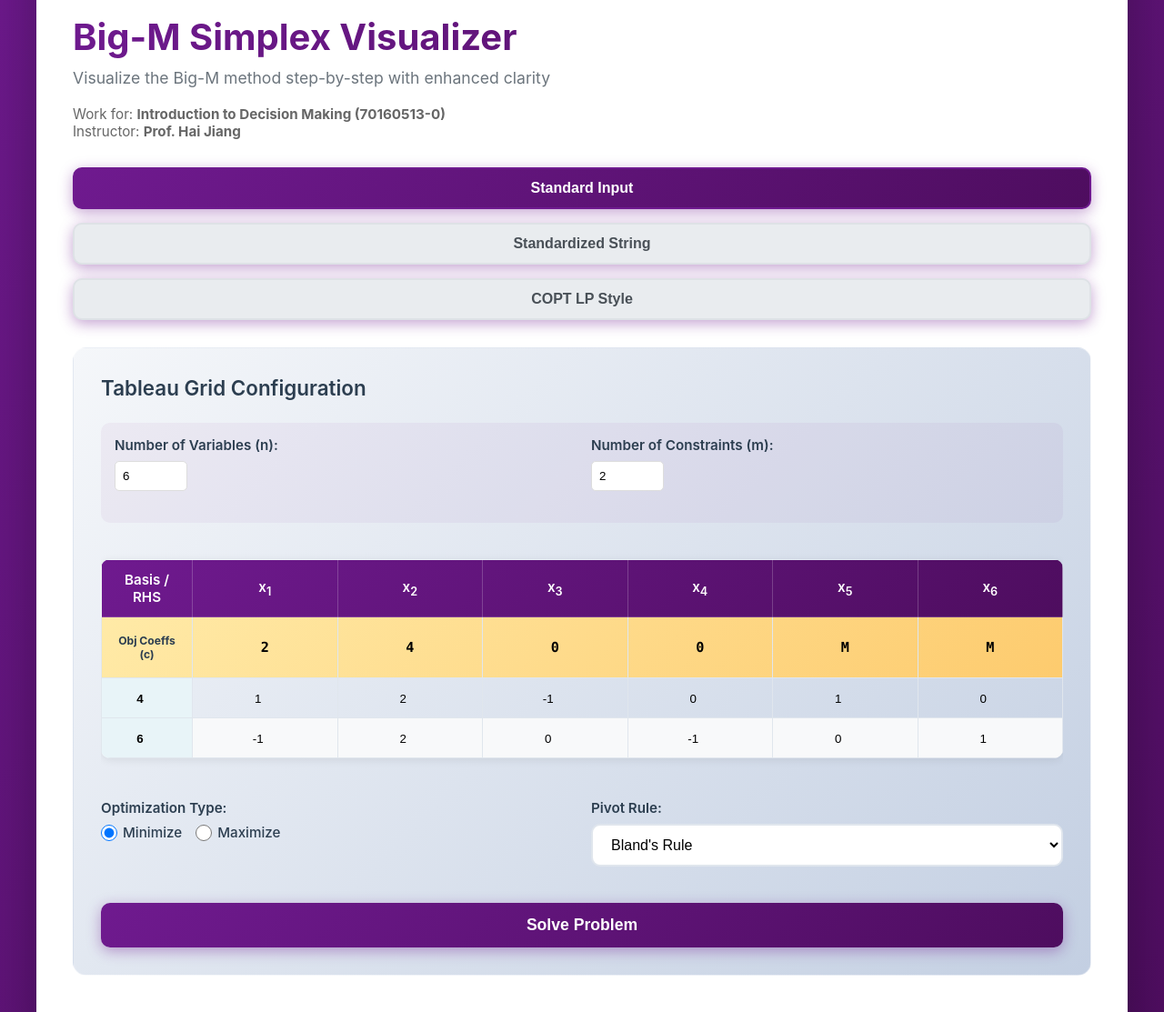
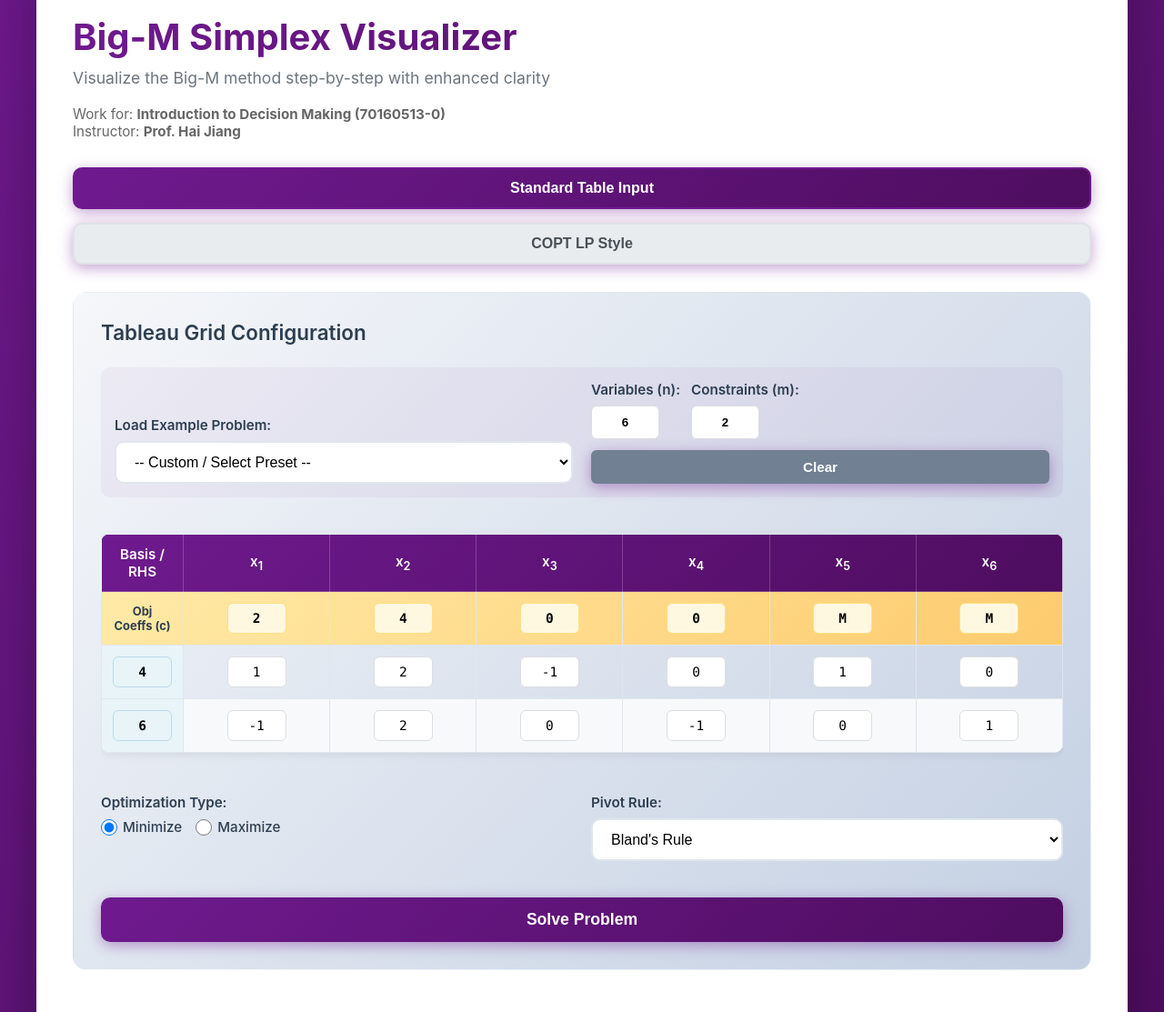
Before and after one commit to KorawutMing/DecisionMakingSimplex, a Flask app: page / in a window 1280 px wide. Shown: the part 219-1332 px from the top of the page at 91% size. Run offline with Flask 3, Linux system fonts and the light colour scheme.

Commit message:
Enhance UX with 2-mode workflow, typing-friendly table, and Big-M robustness

```diff
--- a/backend/app.py
+++ b/backend/app.py
@@ -19,8 +19,21 @@ def solve():
     # 1. Pre-processing
     c_T_raw = [str(c).strip().replace(" ", "") for c in data['c_T']]
 
-    c_TR = [0.0 if 'M' in c else float(c) for c in c_T_raw]
-    c_TM = [1.0 if c == 'M' else (-1.0 if c == '-M' else 0.0) for c in c_T_raw]
+    c_TR = []
+    c_TM = []
+    for c in c_T_raw:
+        if 'M' in c:
+            c_TR.append(0.0)
+            m_str = c.replace('M', '').replace('+', '')
+            if m_str == '':
+                c_TM.append(1.0)
+            elif m_str == '-':
+                c_TM.append(-1.0)
+            else:
+                c_TM.append(float(m_str))
+        else:
+            c_TR.append(float(c))
+            c_TM.append(0.0)
 
     A = np.array(data['A'], dtype=float)
     b_T = np.array(data['b_T'], dtype=float)
--- a/backend/solver/tableau.py
+++ b/backend/solver/tableau.py
@@ -98,7 +98,7 @@ class SimplexTableau:
         # Check for degeneracy: if multiple rows have the same minimum ratio
         # or if the minimum ratio is 0.
         if min_ratio < 1e-9:
-            print(f"⚠️ Degenerate step detected (Ratio = 0 at pivot column {pivot_col})")
+            print(f"[Warning] Degenerate step detected (Ratio = 0 at pivot column {pivot_col})")
 
         pivot_row = np.argmin(ratios)
 
--- a/static/css/styles.css
+++ b/static/css/styles.css
@@ -142,6 +142,54 @@ input[type="radio"] {
     cursor: pointer;
     width: 18px;
     height: 18px;
+}
+
+/* Cell inputs in Tableau Grid */
+.cell-input {
+    width: 65px !important;
+    padding: 8px 4px !important;
+    text-align: center !important;
+    border: 1.5px solid #dcdde1 !important;
+    border-radius: 6px !important;
+    background: #ffffff !important;
+    font-size: 0.95em !important;
+    font-family: 'Consolas', 'Monaco', monospace !important;
+    font-weight: 500 !important;
+    transition: all 0.15s ease !important;
+    display: inline-block !important;
+}
+
+.cell-input:focus {
+    border-color: #6f1a8f !important;
+    background: #fdf6ff !important;
+    box-shadow: 0 0 0 3px rgba(111, 26, 143, 0.2) !important;
+    outline: none !important;
+}
+
+.cell-input.grid-b {
+    background: #e8f4f8 !important;
+    font-weight: bold !important;
+    border-color: #bcdbe8 !important;
+}
+
+.cell-input.grid-c {
+    background: #fff8e1 !important;
+    font-weight: bold !important;
+    border-color: #ffe082 !important;
+}
+
+/* Hide spin buttons everywhere */
+input::-webkit-outer-spin-button,
+input::-webkit-inner-spin-button {
+    -webkit-appearance: none;
+    margin: 0;
+}
+input[type=number] {
+    -moz-appearance: textfield;
+}
+
+.btn-clear:hover {
+    background: #5a6268 !important;
 }
 
 select {
--- a/static/js/api.js
+++ b/static/js/api.js
@@ -2,7 +2,9 @@
  * API Module - Handles all backend communication
  */
 
-const API_BASE_URL = 'http://127.0.0.1:5000';
+const API_BASE_URL = (typeof window !== 'undefined' && window.location.origin.startsWith('http'))
+    ? window.location.origin
+    : 'http://127.0.0.1:5000';
 
 export const api = {
     /**
@@ -17,14 +19,10 @@ export const api = {
             body: JSON.stringify(payload)
         });
 
-        if (!response.ok) {
-            throw new Error(`HTTP error! status: ${response.status}`);
-        }
+        const data = await response.json().catch(() => ({}));
 
-        const data = await response.json();
-
-        if (data.error) {
-            throw new Error(data.error);
+        if (!response.ok || data.error) {
+            throw new Error(data.error || `HTTP error! status: ${response.status}`);
         }
 
         return data;
--- a/static/js/gridGenerator.js
+++ b/static/js/gridGenerator.js
@@ -1,6 +1,23 @@
 /**
  * Grid Generator Module - Handles tableau input grid generation
  */
+
+function parseNumOrFraction(val) {
+    if (val === null || val === undefined) return 0;
+    const s = String(val).trim();
+    if (!s) return 0;
+    if (s.includes('/')) {
+        const parts = s.split('/');
+        if (parts.length === 2) {
+            const num = parseFloat(parts[0]);
+            const den = parseFloat(parts[1]);
+            if (!isNaN(num) && !isNaN(den) && den !== 0) {
+                return num / den;
+            }
+        }
+    }
+    return parseFloat(s) || 0;
+}
 
 export class GridGenerator {
     constructor(containerId) {
@@ -33,6 +50,17 @@ export class GridGenerator {
 
         html += `</table>`;
         this.container.innerHTML = html;
+
+        this._setupCellInteractions();
+    }
+
+    /**
+     * Clear all cell inputs to zeros
+     */
+    clear() {
+        document.querySelectorAll('.grid-a').forEach(input => input.value = '0');
+        document.querySelectorAll('.grid-b').forEach(input => input.value = '0');
+        document.querySelectorAll('.grid-c').forEach(input => input.value = '0');
     }
 
     /**
@@ -44,7 +72,7 @@ export class GridGenerator {
             .map(input => input.value.trim());
 
         const bValues = Array.from(document.querySelectorAll('.grid-b'))
-            .map(input => parseFloat(input.value) || 0);
+            .map(input => parseNumOrFraction(input.value));
 
         const numRows = bValues.length;
         const numCols = cCoeffs.length;
@@ -53,8 +81,8 @@ export class GridGenerator {
         for (let i = 0; i < numRows; i++) {
             const row = [];
             for (let j = 0; j < numCols; j++) {
-                const val = document.querySelector(`.grid-a[data-row="${i}"][data-col="${j}"]`).value;
-                row.push(parseFloat(val) || 0);
+                const cell = document.querySelector(`.grid-a[data-row="${i}"][data-col="${j}"]`);
+                row.push(cell ? parseNumOrFraction(cell.value) : 0);
             }
             A.push(row);
         }
@@ -62,9 +90,61 @@ export class GridGenerator {
         return { c_T: cCoeffs, A, b_T: bValues };
     }
 
+    _setupCellInteractions() {
+        const table = this.container.querySelector('table');
+        if (!table) return;
+
+        // Auto-select text on focus so user can type immediately
+        table.addEventListener('focusin', (e) => {
+            if (e.target.classList && e.target.classList.contains('cell-input')) {
+                e.target.select();
+            }
+        });
+
+        // Arrow keys and Enter navigation
+        table.addEventListener('keydown', (e) => {
+            const target = e.target;
+            if (!target.classList || !target.classList.contains('cell-input')) return;
+
+            const r = parseInt(target.getAttribute('data-row'));
+            const c = parseInt(target.getAttribute('data-col'));
+
+            let nextCell = null;
+            if (e.key === 'ArrowRight') {
+                nextCell = table.querySelector(`.cell-input[data-row="${r}"][data-col="${c + 1}"]`);
+                if (!nextCell && c === -1) {
+                    nextCell = table.querySelector(`.cell-input[data-row="${r}"][data-col="0"]`);
+                }
+            } else if (e.key === 'ArrowLeft') {
+                if (c === 0 && r >= 0) {
+                    nextCell = table.querySelector(`.cell-input[data-row="${r}"][data-col="-1"]`);
+                } else {
+                    nextCell = table.querySelector(`.cell-input[data-row="${r}"][data-col="${c - 1}"]`);
+                }
+            } else if (e.key === 'ArrowDown' || e.key === 'Enter') {
+                nextCell = table.querySelector(`.cell-input[data-row="${r + 1}"][data-col="${c}"]`);
+                if (!nextCell && r === -1) {
+                    nextCell = table.querySelector(`.cell-input[data-row="0"][data-col="${c}"]`);
+                }
+            } else if (e.key === 'ArrowUp') {
+                if (r === 0) {
+                    nextCell = table.querySelector(`.cell-input[data-row="-1"][data-col="${c}"]`);
+                } else {
+                    nextCell = table.querySelector(`.cell-input[data-row="${r - 1}"][data-col="${c}"]`);
+                }
+            }
+
+            if (nextCell) {
+                e.preventDefault();
+                nextCell.focus();
+                nextCell.select();
+            }
+        });
+    }
+
     _generateHeaderRow(numVars) {
         let html = `<tr class="header-row">
-            <td style="width: 100px;">Basis / RHS</td>`;
+            <td style="width: 90px;">Basis / RHS</td>`;
 
         for (let j = 1; j <= numVars; j++) {
             html += `<td>x<sub>${j}</sub></td>`;
@@ -76,13 +156,12 @@ export class GridGenerator {
 
     _generateObjectiveRow(numVars, cValues) {
         let html = `<tr class="obj-row">
-            <td style="font-size: 0.8em;">Obj Coeffs (c)</td>`;
+            <td style="font-size: 0.85em; font-weight: bold;">Obj Coeffs (c)</td>`;
 
         for (let j = 0; j < numVars; j++) {
-            const defaultVal = cValues[j] || (j >= numVars - 2 ? 'M' : '0');
+            const defaultVal = cValues[j] !== undefined ? cValues[j] : (j >= numVars - 2 ? 'M' : '0');
             html += `<td>
-                <input type="text" class="grid-c cell-input" value="${defaultVal}"
-                    style="width: 50px; text-align: center; border:none; background:transparent; font-weight:bold;">
+                <input type="text" class="grid-c cell-input" data-row="-1" data-col="${j}" value="${defaultVal}">
             </td>`;
         }
 
@@ -94,19 +173,17 @@ export class GridGenerator {
         let html = '';
 
         for (let i = 0; i < numConstraints; i++) {
-            const bVal = bValues[i] || (i === 0 ? 4 : 6);
+            const bVal = bValues[i] !== undefined ? bValues[i] : (i === 0 ? 4 : 6);
 
             html += `<tr>
                 <td class="rhs-column">
-                    <input type="number" class="grid-b cell-input" value="${bVal}"
-                        style="width: 60px; text-align: center; border:none; background:transparent; font-weight:bold;">
+                    <input type="text" inputmode="decimal" class="grid-b cell-input" data-row="${i}" data-col="-1" value="${bVal}">
                 </td>`;
 
             for (let j = 0; j < numVars; j++) {
-                const aVal = (aMatrix[i] && aMatrix[i][j]) || 0;
+                const aVal = (aMatrix[i] && aMatrix[i][j] !== undefined) ? aMatrix[i][j] : 0;
                 html += `<td>
-                    <input type="number" class="grid-a cell-input" data-row="${i}" data-col="${j}" value="${aVal}"
-                        style="width: 50px; text-align: center; border:none; background:transparent;">
+                    <input type="text" inputmode="decimal" class="grid-a cell-input" data-row="${i}" data-col="${j}" value="${aVal}">
                 </td>`;
             }
 
--- a/static/js/main.js
+++ b/static/js/main.js
@@ -50,28 +50,183 @@ export class UIController {
 
     switchMode(mode) {
         const standardInput = document.getElementById('standard-input');
-        const stringInput = document.getElementById('tableau-input');
         const coptInput = document.getElementById('copt-input');
         const buttons = document.querySelectorAll('.mode-btn');
 
         buttons.forEach(btn => btn.classList.remove('active'));
 
         standardInput.classList.add('hidden');
-        stringInput.classList.add('hidden');
         coptInput.classList.add('hidden');
 
         if (mode === 'standard') {
             standardInput.classList.remove('hidden');
             buttons[0].classList.add('active');
-        } else if (mode === 'string') {
-            stringInput.classList.remove('hidden');
-            buttons[1].classList.add('active');
         } else if (mode === 'copt') {
             coptInput.classList.remove('hidden');
-            buttons[2].classList.add('active');
+            buttons[1].classList.add('active');
         }
 
         this.currentMode = mode;
+    }
+
+    loadStandardExample(key) {
+        const examples = {
+            'default': {
+                numVars: 6, numCons: 2, optType: 'min', rule: 'bland',
+                cValues: ['2', '4', '0', '0', 'M', 'M'],
+                bValues: [4, 6],
+                aMatrix: [[1, 2, -1, 0, 1, 0], [-1, 2, 0, -1, 0, 1]]
+            },
+            'beaver': {
+                numVars: 4, numCons: 2, optType: 'max', rule: 'bland',
+                cValues: ['40', '50', '0', '0'],
+                bValues: [40, 120],
+                aMatrix: [[1, 2, 1, 0], [4, 3, 0, 1]]
+            },
+            'wyndor': {
+                numVars: 5, numCons: 3, optType: 'max', rule: 'bland',
+                cValues: ['3', '5', '0', '0', '0'],
+                bValues: [4, 12, 18],
+                aMatrix: [[1, 0, 1, 0, 0], [0, 2, 0, 1, 0], [3, 2, 0, 0, 1]]
+            },
+            'hw13': {
+                numVars: 7, numCons: 3, optType: 'min', rule: 'bland',
+                cValues: ['-0.75', '20', '-0.5', '6', '0', '0', '0'],
+                bValues: [0, 0, 1],
+                aMatrix: [
+                    [0.25, -8, -1, 9, 1, 0, 0],
+                    [0.5, -12, -0.5, 3, 0, 1, 0],
+                    [0, 0, 1, 0, 0, 0, 1]
+                ]
+            }
+        };
+
+        const ex = examples[key];
+        if (!ex) return;
+
+        document.getElementById('num_vars').value = ex.numVars;
+        document.getElementById('num_cons').value = ex.numCons;
+        document.querySelector(`input[name="opt_type"][value="${ex.optType}"]`).checked = true;
+        document.getElementById('pivot_rule').value = ex.rule;
+
+        this.gridGenerator.generate(ex.numVars, ex.numCons, {
+            cValues: ex.cValues,
+            aMatrix: ex.aMatrix,
+            bValues: ex.bValues
+        });
+    }
+
+    loadCOPTExample(key) {
+        const coptSamples = {
+            'beaver': `Maximize
+ OBJ: 40 x1 + 50 x2 + 0 x3 + 0 x4
+Subject To
+ C1: 1 x1 + 2 x2 + 1 x3 + 0 x4 = 40
+ C2: 4 x1 + 3 x2 + 0 x3 + 1 x4 = 120
+Bounds
+ x1 >= 0
+ x2 >= 0
+ x3 >= 0
+ x4 >= 0
+End`,
+            'wyndor': `Maximize
+ OBJ: 3 x1 + 5 x2 + 0 x3 + 0 x4 + 0 x5
+Subject To
+ C1: 1 x1 + 0 x2 + 1 x3 + 0 x4 + 0 x5 = 4
+ C2: 0 x1 + 2 x2 + 0 x3 + 1 x4 + 0 x5 = 12
+ C3: 3 x1 + 2 x2 + 0 x3 + 0 x4 + 1 x5 = 18
+Bounds
+ x1 >= 0
+ x2 >= 0
+ x3 >= 0
+ x4 >= 0
+ x5 >= 0
+End`,
+            'hw6_1': `Minimize
+ OBJ: 3 x1 + 5 x2 + 0 x3 + 0 x4 + 0 x5 + M x6 + M x7 + M x8
+Subject To
+ C1: 1 x1 + 1 x2 + 0 x3 + 0 x4 + 0 x5 + 1 x6 + 0 x7 + 0 x8 = 10
+ C2: 1 x1 + 0 x2 - 1 x3 + 0 x4 + 0 x5 + 0 x6 + 1 x7 + 0 x8 = 5
+ C3: 0 x1 + 1 x2 + 0 x3 - 1 x4 + 0 x5 + 0 x6 + 0 x7 + 1 x8 = 2
+ C4: -1 x1 + 2 x2 + 0 x3 + 0 x4 + 1 x5 + 0 x6 + 0 x7 + 0 x8 = 2
+Bounds
+ x1 >= 0
+ x2 >= 0
+ x3 >= 0
+ x4 >= 0
+ x5 >= 0
+ x6 >= 0
+ x7 >= 0
+ x8 >= 0
+End`,
+            'hw6_2': `Minimize
+ OBJ: 2 x1 + 3 x2 + 1 x3 + 0 x4 + 0 x5 + 0 x6 + M x7 + M x8
+Subject To
+ C1: 1 x1 + 1 x2 + 2 x3 - 1 x4 + 0 x5 + 0 x6 + 1 x7 + 0 x8 = 4
+ C2: 2 x1 + 1 x2 + 1 x3 + 0 x4 - 1 x5 + 0 x6 + 0 x7 + 1 x8 = 6
+ C3: 1 x1 + 0 x2 + 1 x3 + 0 x4 + 0 x5 + 1 x6 + 0 x7 + 0 x8 = 10
+Bounds
+ x1 >= 0
+ x2 >= 0
+ x3 >= 0
+ x4 >= 0
+ x5 >= 0
+ x6 >= 0
+ x7 >= 0
+ x8 >= 0
+End`,
+            'hw7_1': `Minimize
+ OBJ: -10 x1 - 12 x2 - 12 x3 + 0 x4 + 0 x5 + 0 x6
+Subject To
+ C1: 1 x1 + 2 x2 + 2 x3 + 1 x4 + 0 x5 + 0 x6 = 20
+ C2: 2 x1 + 1 x2 + 2 x3 + 0 x4 + 1 x5 + 0 x6 = 20
+ C3: 2 x1 + 2 x2 + 1 x3 + 0 x4 + 0 x5 + 1 x6 = 20
+Bounds
+ x1 >= 0
+ x2 >= 0
+ x3 >= 0
+ x4 >= 0
+ x5 >= 0
+ x6 >= 0
+End`,
+            'hw8_2': `Maximize
+ OBJ: -5 x1 - 7 x2 + 0 x3 + 0 x4 - M x5 - M x6
+Subject To
+ C1: 1 x1 + 2 x2 + 0 x3 + 0 x4 + 1 x5 + 0 x6 = 1
+ C2: 2 x1 + 0 x2 + 1 x3 + 0 x4 + 0 x5 + 0 x6 = 3
+ C3: 2 x1 + 0 x2 + 0 x3 - 1 x4 + 0 x5 + 1 x6 = 1
+Bounds
+ x1 >= 0
+ x2 >= 0
+ x3 >= 0
+ x4 >= 0
+ x5 >= 0
+ x6 >= 0
+End`,
+            'hw13_1': `Minimize
+ OBJ: -0.75 x1 + 20 x2 - 0.5 x3 + 6 x4 + 0 x5 + 0 x6 + 0 x7
+Subject To
+ C1: 0.25 x1 - 8 x2 - 1 x3 + 9 x4 + 1 x5 + 0 x6 + 0 x7 = 0
+ C2: 0.5 x1 - 12 x2 - 0.5 x3 + 3 x4 + 0 x5 + 1 x6 + 0 x7 = 0
+ C3: 0 x1 + 0 x2 + 1 x3 + 0 x4 + 0 x5 + 0 x6 + 1 x7 = 1
+Bounds
+ x1 >= 0
+ x2 >= 0
+ x3 >= 0
+ x4 >= 0
+ x5 >= 0
+ x6 >= 0
+ x7 >= 0
+End`
+        };
+
+        if (coptSamples[key]) {
+            document.getElementById('copt_string').value = coptSamples[key];
+        }
+    }
+
+    clearGrid() {
+        this.gridGenerator.clear();
     }
 
     async solveFromGrid() {
@@ -102,24 +257,6 @@ export class UIController {
         }
     }
 
-    async solveStandardizedString() {
-        const button = document.querySelector('#tableau-input button');
-        const buttonText = document.getElementById('buttonText2');
-
-        this.setButtonLoading(button, buttonText, true);
-
-        try {
-            const problemString = document.getElementById('problem_string').value;
-            const payload = parsers.parseStandardizedString(problemString);
-
-            await this.solveProblem(payload, payload.c_T);
-        } catch (error) {
-            alert('Error parsing input: ' + error.message);
-        } finally {
-            this.setButtonLoading(button, buttonText, false);
-        }
-    }
-
     async solveCOPTString() {
         const button = document.querySelector('#copt-input button');
         const buttonText = document.getElementById('buttonText3');
@@ -132,7 +269,7 @@ export class UIController {
 
             await this.solveProblem(payload, payload.c_T);
         } catch (error) {
-            alert('Parsing Error: ' + error.message);
+            alert(error.message);
         } finally {
             this.setButtonLoading(button, buttonText, false);
         }
@@ -165,7 +302,9 @@ export class UIController {
 // Make functions available globally for onclick handlers
 window.uiController = new UIController();
 window.switchMode = (mode) => window.uiController.switchMode(mode);
+window.loadStandardExample = (key) => window.uiController.loadStandardExample(key);
+window.loadCOPTExample = (key) => window.uiController.loadCOPTExample(key);
+window.clearGrid = () => window.uiController.clearGrid();
 window.solveFromGrid = () => window.uiController.solveFromGrid();
-window.solveStandardizedString = () => window.uiController.solveStandardizedString();
 window.solveCOPTString = () => window.uiController.solveCOPTString();
 window.drawSimplexPath = () => window.uiController.drawSimplexPath();
--- a/static/js/parsers.js
+++ b/static/js/parsers.js
@@ -125,6 +125,7 @@ export const parsers = {
             let coeff = match[1].replace(/\s+/g, '') || "+1";
             if (coeff === "+") coeff = "1";
             if (coeff === "-") coeff = "-1";
+            if (coeff.startsWith("+")) coeff = coeff.substring(1);
             const idx = parseInt(match[2]) - 1;
             c_T[idx] = coeff;
         }
--- a/static/js/renderer.js
+++ b/static/js/renderer.js
@@ -49,14 +49,16 @@ export class StepsRenderer {
         const numVars = originalC.length;
 
         const initial_r_R = originalC.map(val =>
-            val.includes('M') ? 0 : parseFloat(val) || 0
+            String(val).includes('M') ? 0 : parseFloat(val) || 0
         );
 
         const initial_r_M = originalC.map(val => {
-            if (!val.includes('M')) return 0;
-            if (val === 'M') return 1;
-            if (val === '-M') return -1;
-            return parseFloat(val.replace('M', '')) || 0;
+            const str = String(val).trim().replace(/\s+/g, '');
+            if (!str.includes('M')) return 0;
+            const mPart = str.replace('M', '').replace('+', '');
+            if (mPart === '') return 1;
+            if (mPart === '-') return -1;
+            return parseFloat(mPart) || 0;
         });
 
         return {
--- a/templates/index.html
+++ b/templates/index.html
@@ -24,22 +24,34 @@
         </div>
 
         <div class="input-mode-toggle">
-            <button class="mode-btn active" onclick="switchMode('standard')">Standard Input</button>
-            <button class="mode-btn" onclick="switchMode('string')">Standardized String</button>
+            <button class="mode-btn active" onclick="switchMode('standard')">Standard Table Input</button>
             <button class="mode-btn" onclick="switchMode('copt')">COPT LP Style</button>
         </div>
 
         <div id="standard-input" class="input-section">
             <h3>Tableau Grid Configuration</h3>
 
-            <div class="options-row" style="margin-bottom: 20px; background: rgba(111, 26, 143, 0.05); padding: 15px; border-radius: 10px;">
-                <div class="input-group">
-                    <label>Number of Variables (n):</label>
-                    <input type="number" id="num_vars" value="6" min="1" style="width: 80px; padding: 8px; border-radius: 5px; border: 1px solid #ddd;">
+            <div class="options-row" style="margin-bottom: 20px; background: rgba(111, 26, 143, 0.05); padding: 15px; border-radius: 10px; align-items: flex-end;">
+                <div class="input-group" style="margin-bottom: 0;">
+                    <label>Load Example Problem:</label>
+                    <select id="standard_example_select" onchange="loadStandardExample(this.value)">
+                        <option value="">-- Custom / Select Preset --</option>
+                        <option value="default">Default Big-M (n=6, m=2)</option>
+                        <option value="beaver">Beaver Creek Pottery (Max, n=4, m=2)</option>
+                        <option value="wyndor">Wyndor Glass Co. (Max, n=5, m=3)</option>
+                        <option value="hw13">HW13_1 Beale's Cycling (Min, n=7, m=3)</option>
+                    </select>
                 </div>
-                <div class="input-group">
-                    <label>Number of Constraints (m):</label>
-                    <input type="number" id="num_cons" value="2" min="1" style="width: 80px; padding: 8px; border-radius: 5px; border: 1px solid #ddd;">
+                <div style="display: flex; gap: 12px; align-items: flex-end; flex-wrap: wrap;">
+                    <div class="input-group" style="margin-bottom: 0;">
+                        <label>Variables (n):</label>
+                        <input type="number" id="num_vars" value="6" min="1" style="width: 75px; padding: 10px; border-radius: 6px; border: 1.5px solid #dcdde1; text-align: center; font-weight: bold;">
+                    </div>
+                    <div class="input-group" style="margin-bottom: 0;">
+                        <label>Constraints (m):</label>
+                        <input type="number" id="num_cons" value="2" min="1" style="width: 75px; padding: 10px; border-radius: 6px; border: 1.5px solid #dcdde1; text-align: center; font-weight: bold;">
+                    </div>
+                    <button type="button" class="btn-clear" onclick="clearGrid()" style="padding: 10px 16px; font-size: 0.95em; background: #718093; border-radius: 6px; color: white; border: none; cursor: pointer; font-weight: 600;">Clear</button>
                 </div>
             </div>
 
@@ -72,34 +84,21 @@
             </button>
         </div>
 
-        <!-- Standardized String Input Mode -->
-        <div id="tableau-input" class="input-section hidden">
-            <h3>Problem Configuration (Standardized String)</h3>
-            <div class="input-group">
-                <label>Problem Specification (multi-line format):</label>
-                <textarea id="problem_string" rows="8" placeholder="c: 2, 4, 0, 0, M, M
-A: 1, 2, -1, 0, 1, 0; -1, 2, 0, -1, 0, 1
-b: 4, 6
-obj: min
-rule: max_coeff"></textarea>
-                <div class="hint-text">
-                    Format: Each line starts with a key followed by colon.<br>
-                    <strong>c:</strong> objective coefficients (use M for Big-M)<br>
-                    <strong>A:</strong> constraint matrix (rows separated by semicolons)<br>
-                    <strong>b:</strong> right-hand side values<br>
-                    <strong>obj:</strong> min or max<br>
-                    <strong>rule:</strong> bland or max_coeff
-                </div>
-            </div>
-            <button onclick="solveStandardizedString()">
-                <span id="buttonText2">Solve Problem</span>
-            </button>
-        </div>
-
         <!-- COPT LP Style Input Mode -->
         <div id="copt-input" class="input-section hidden">
             <h3>COPT LP Format (Uses Bland's Rule)</h3>
             <div class="input-group">
+                <label>Load Sample Problem:</label>
+                <select id="copt_example_select" onchange="loadCOPTExample(this.value)" style="margin-bottom: 15px;">
+                    <option value="">-- Select a Sample Problem --</option>
+                    <option value="beaver">Beaver Creek Pottery (Maximize)</option>
+                    <option value="wyndor">Wyndor Glass Co. (Maximize)</option>
+                    <option value="hw6_1">HW6_1 (Big-M Minimize)</option>
+                    <option value="hw6_2">HW6_2 (Big-M Minimize)</option>
+                    <option value="hw7_1">HW7_1 (Minimize)</option>
+                    <option value="hw8_2">HW8_2 (Big-M Maximize)</option>
+                    <option value="hw13_1">HW13_1 Beale's Cycling (Minimize)</option>
+                </select>
                 <label>LP Problem in COPT Format:</label>
                 <textarea id="copt_string" rows="12" placeholder="Minimize
  OBJ: -0.75 x1 + 20 x2 - 0.5 x3 + 6 x4 + 0 x5 + 0 x6 + 0 x7
```
Also changed, not shown: 1 other file.
